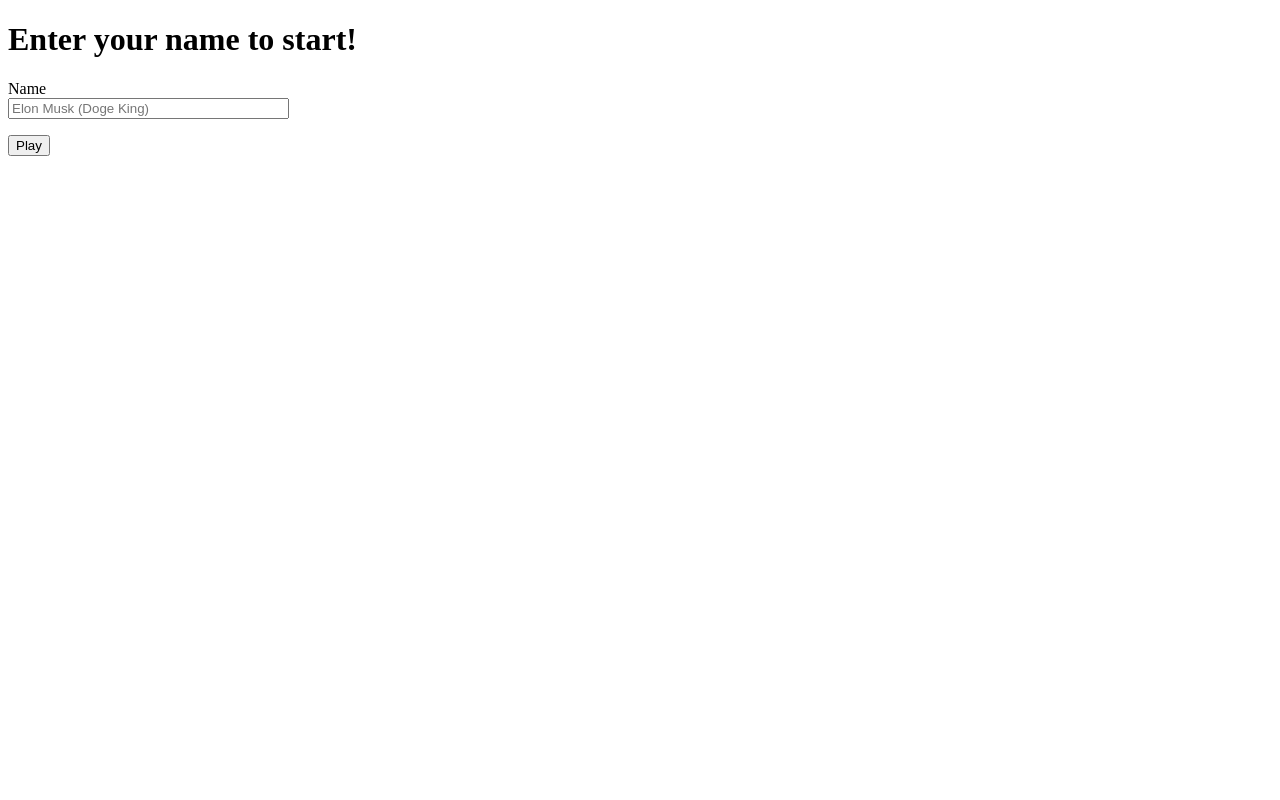
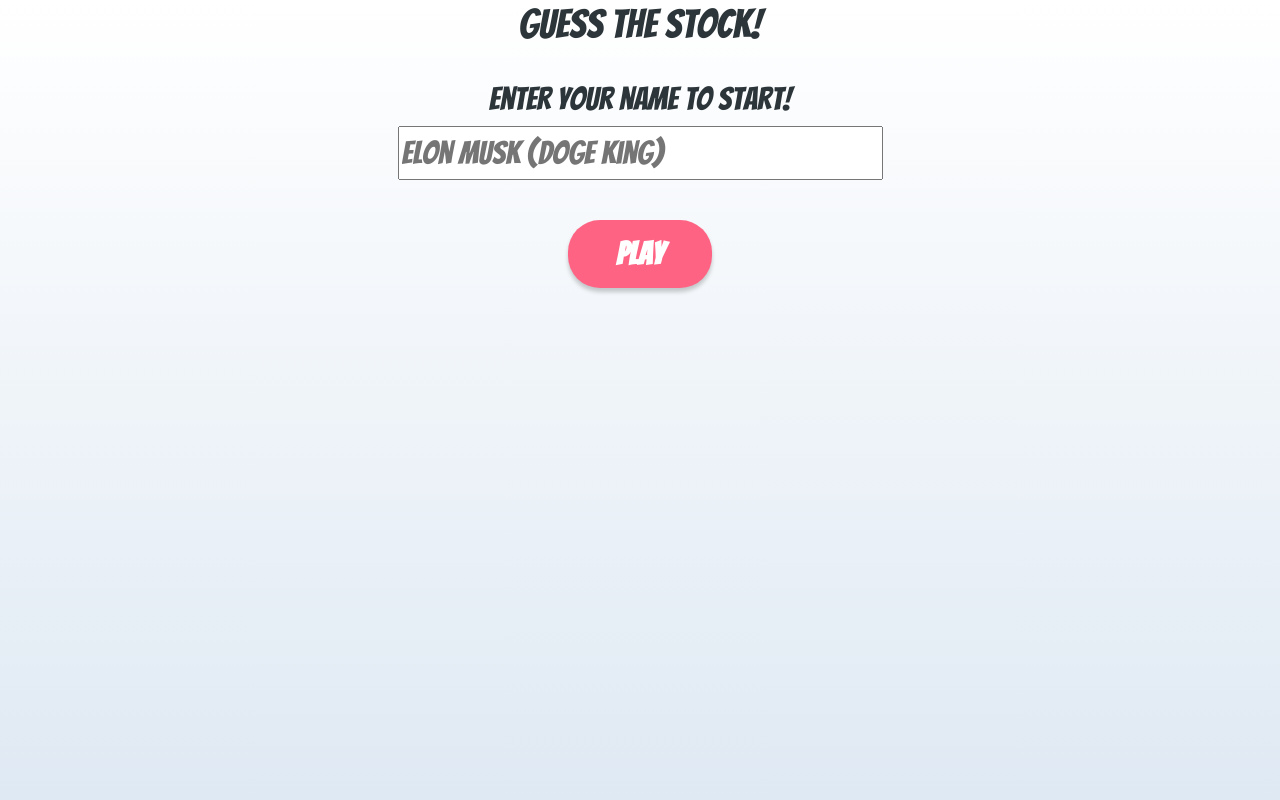
Before and after one commit to JudeMolloy/guess-the-stock, a Flask app: page / in a window 1280 px wide. Run offline with Flask 2, Linux system fonts and the light colour scheme.

Commit message:
Some UI updates etc

```diff
--- /dev/null
+++ b/app/static/css/styles.css
@@ -0,0 +1,33 @@
+* {
+    font-family: 'Bangers';
+}
+
+#bg {
+    background-image: linear-gradient(to top, #dfe9f3 0%, white 100%);
+    min-height: 100vh;
+}
+
+.button {
+  color: #FFF;
+  font-weight: 600;
+  border: none;
+  border-radius: 2rem;
+  padding: 0.6rem 3rem;
+  background: #FF6384;
+  box-shadow: 0 4px 4px rgba(0,0,0, 0.2);
+  font-size: 2rem;
+}
+
+h1, h2, h3, h4, h5 {
+    color: #2C3539;
+}
+
+form p {
+    font-size: 2rem;
+}
+
+.start {
+    display: flex;
+    align-items: center;
+    justify-content: center;
+}
--- a/app/templates/base.html
+++ b/app/templates/base.html
@@ -3,11 +3,18 @@
 <head>
     <meta charset="UTF-8">
     <title>Guess the Stock</title>
+    <link href="https://cdn.jsdelivr.net/npm/bootstrap@5.0.0-beta2/dist/css/bootstrap.min.css" rel="stylesheet" integrity="sha384-BmbxuPwQa2lc/FVzBcNJ7UAyJxM6wuqIj61tLrc4wSX0szH/Ev+nYRRuWlolflfl" crossorigin="anonymous">
+    <link rel="preconnect" href="https://fonts.gstatic.com">
+    <link href="https://fonts.googleapis.com/css2?family=Bangers&display=swap" rel="stylesheet">
+    <link rel="stylesheet" type="text/css" href="{{ url_for('static', filename='css/styles.css') }}">
 </head>
 <body>
-{% block content %}
 
-{% endblock %}
-
+<section id="bg">
+    <div class="container">
+        {% block content %}
+        {% endblock %}
+    </div>
+</section>
 </body>
 </html>
--- a/app/templates/enter-name.html
+++ b/app/templates/enter-name.html
@@ -2,16 +2,21 @@
 
 
 {% block content %}
+<div class="start">
+    <div class="text-center">
+        <h1>Guess the Stock!</h1>
+        <br>
+        <h2>Enter your name to start!</h2>
 
-<h1>Enter your name to start!</h1>
+        <form action="" method="post">
+            {{ form.hidden_tag() }}
+            <p>
+                {{ form.name(size=32, placeholder="Elon Musk (Doge King)") }}
+            </p>
+            <button type="submit" class="button center-block mt-4 cta">Play</button>
+        </form>
 
-<form action="" method="post">
-    {{ form.hidden_tag() }}
-    <p>
-        {{ form.name.label }}<br>
-        {{ form.name(size=32, placeholder="Elon Musk (Doge King)") }}
-    </p>
-    <p>{{ form.submit() }}</p>
-</form>
+    </div>
+</div>
 
 {% endblock %}
--- a/app/templates/play.html
+++ b/app/templates/play.html
@@ -1,4 +1,4 @@
-h{% extends "base.html" %} {% block content %}
+{% extends "base.html" %} {% block content %}
 
 <h1><span id="timer">10</span> seconds remaining.</h1>
 
```
Also changed, not shown: 1 other file.
